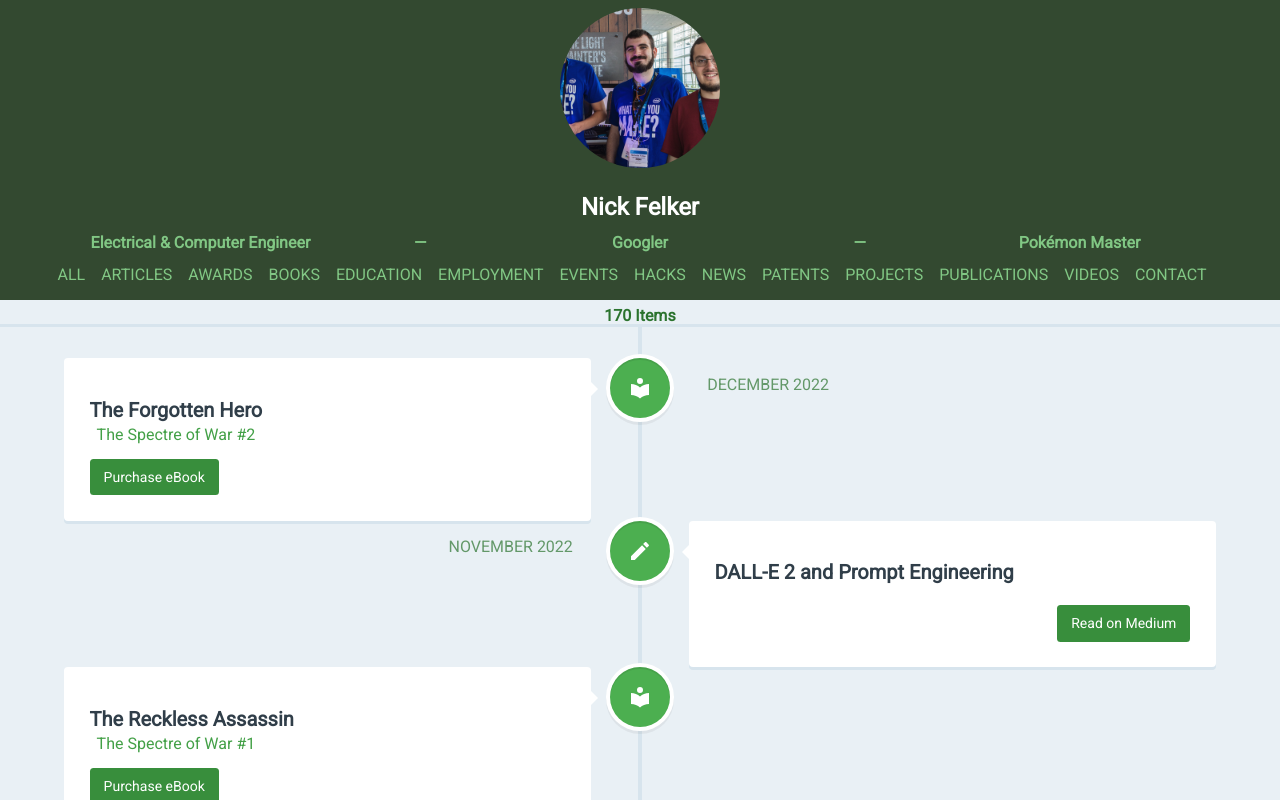
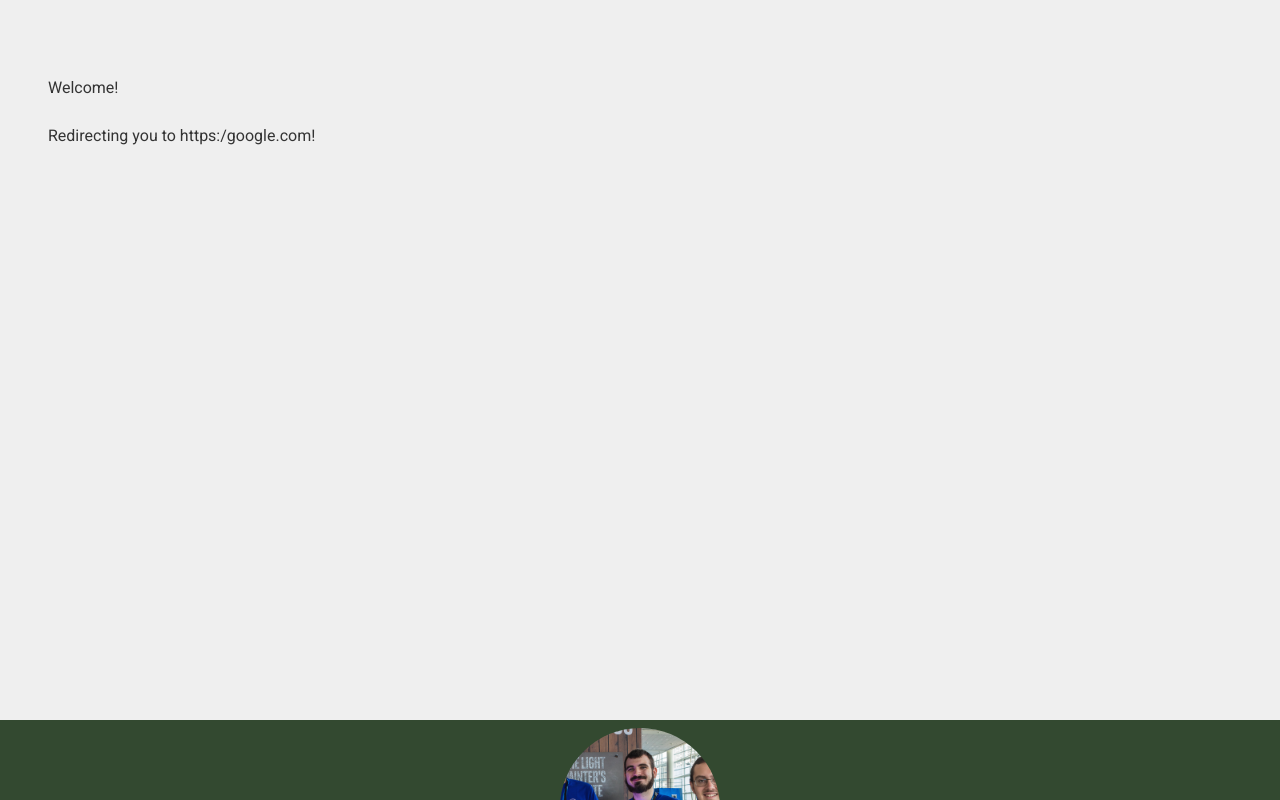
Before and after one commit to Fleker/Fleker.github.io, an Angular app: page /book-club in a window 1280 px wide. Shown: the top 800 px of the page. Built offline with nearby package versions, Linux system fonts and the light colour scheme.

Commit message:
Add dynamic routing capability

```diff
--- a/src/app/app.component.html
+++ b/src/app/app.component.html
@@ -1,3 +1,5 @@
+<router-outlet></router-outlet>
+
 <header>
   <img src='assets/felker400.png' class='profile' alt="Photo of Nick Felker" />
   <h1>Nick Felker</h1>
--- a/src/app/app.component.ts
+++ b/src/app/app.component.ts
@@ -9,7 +9,7 @@ import contacts from '../contact'
   styleUrls: ['./app.component.css']
 })
 export class AppComponent implements AfterViewInit {
-  title = 'endless-frontier';
+  title = 'felker-dev';
   entries = entries.sort(dateSort);
   filter = entries;
   categories = (() => {
@@ -26,7 +26,7 @@ export class AppComponent implements AfterViewInit {
 
   hideBlocks(blocks: NodeListOf<HTMLElement>, offset: number) {
     blocks.forEach(block => {
-      console.log(block.offsetTop, window.scrollY + window.innerHeight * offset)
+      // console.log(block.offsetTop, window.scrollY + window.innerHeight * offset)
       if (block.offsetTop > window.scrollY + window.innerHeight * offset) {
         block.classList.add('is-hidden')
       }
--- /dev/null
+++ b/src/app/urlmapper/urlmapper.component.css
@@ -0,0 +1,12 @@
+:host {
+  background-color: #efefef;
+  color: #333;
+  height: 90vh;
+  display: block;
+}
+
+div {
+  padding-left: 24px;
+  padding-top: 40px;
+  padding-bottom: 40px;
+}
--- /dev/null
+++ b/src/app/urlmapper/urlmapper.component.html
@@ -0,0 +1,7 @@
+<div *ngIf="url">
+  <div>
+    Welcome!
+    <br><br><br>
+    Redirecting you to {{url}}!
+  </div>
+</div>
--- /dev/null
+++ b/src/app/urlmapper/urlmapper.component.ts
@@ -0,0 +1,28 @@
+import { Component, OnInit } from '@angular/core';
+
+const urlMap: Record<string, string> = {
+  '/book-club': 'https:/google.com',
+  '/blog': 'https://fleker.medium.com',
+  '/books': 'https://felker.page',
+}
+
+@Component({
+  selector: 'app-urlmapper',
+  templateUrl: './urlmapper.component.html',
+  styleUrls: ['./urlmapper.component.css']
+})
+export class UrlmapperComponent implements OnInit {
+  url?: string
+
+  constructor() { }
+
+  ngOnInit(): void {
+    const path = window.location.pathname
+    if (!path) return
+    this.url = urlMap[path]
+    console.log('Path is', path, 'redirecting to', this.url!)
+    setTimeout(() => {
+      // window.location.href = this.url!
+    }, 3000)
+  }
+}
```
Also changed, not shown: src/app/app-routing.ts (added, +13 -0 lines), src/app/app.module.ts (+6 -2 lines).
